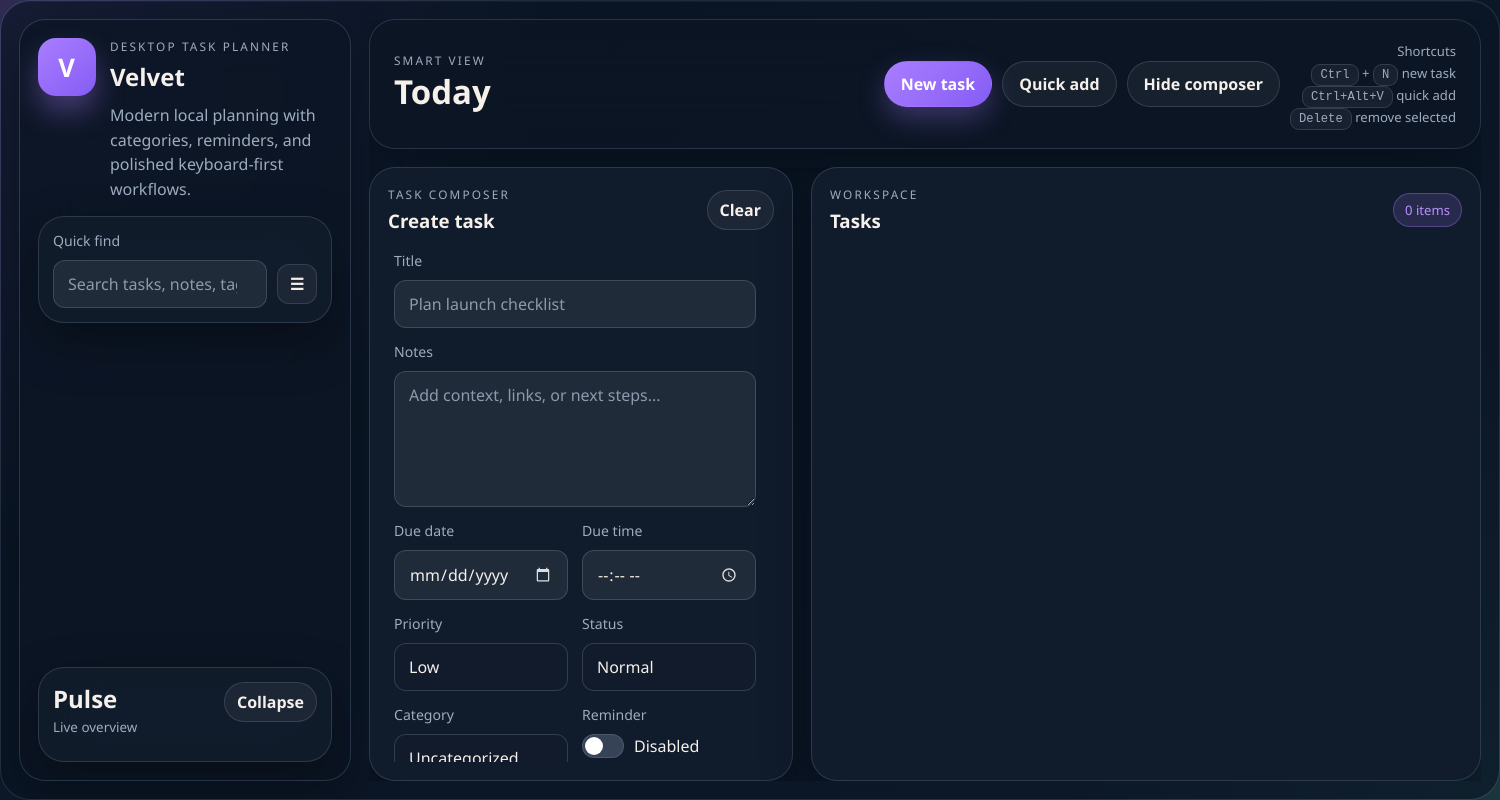
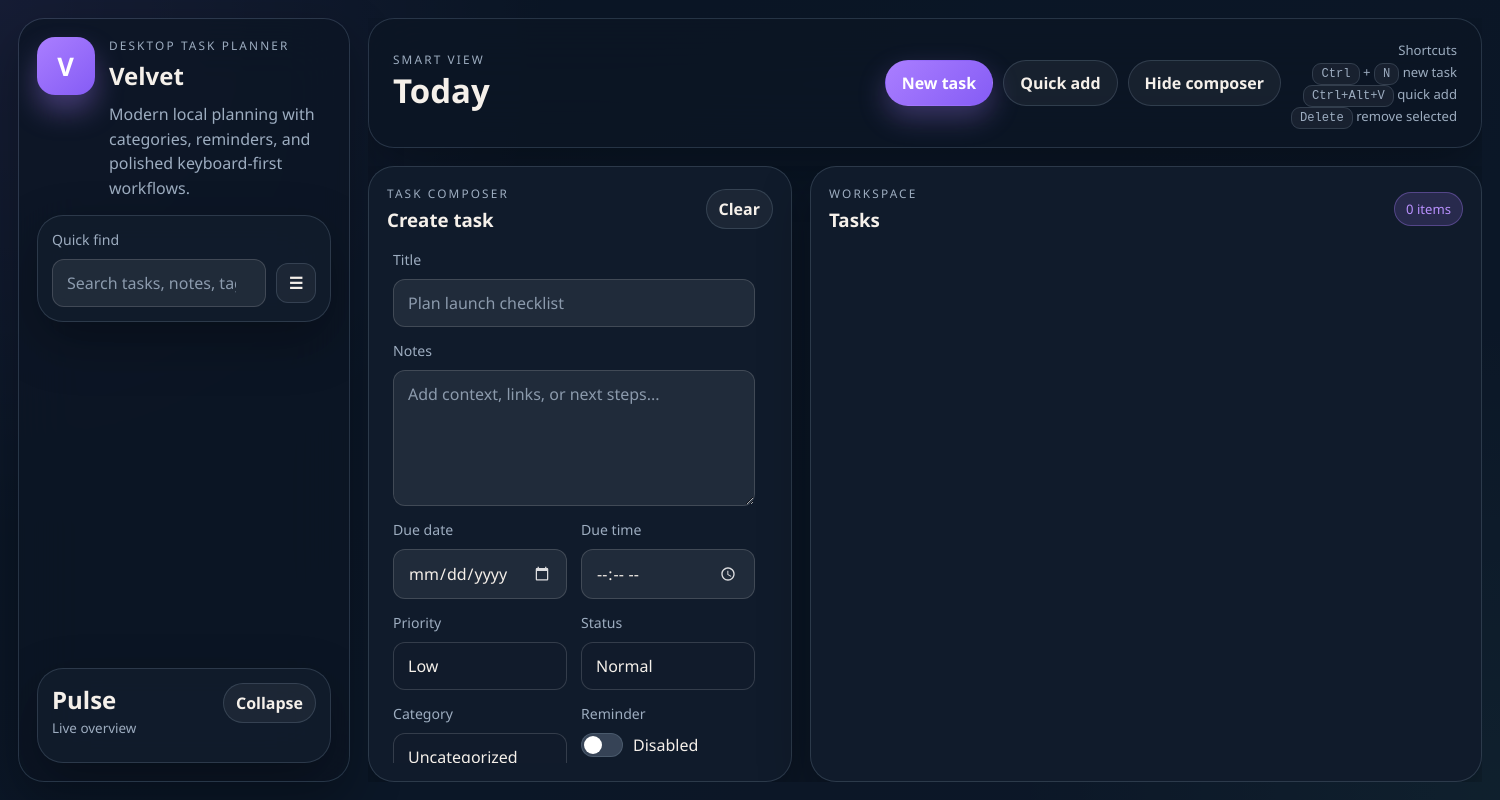
Before and after one commit to NezarAljabary/Velvet, an Electron app: page src/renderer/index.html in a window 1500 px wide. Drawn offline with Linux system fonts and the light colour scheme; no server answers.

Commit message:
regular BackUp

```diff
--- a/src/renderer/styles.css
+++ b/src/renderer/styles.css
@@ -36,11 +36,7 @@ p {
   padding: var(--ds-space-4);
   position: relative;
   isolation: isolate;
-  border-radius: clamp(18px, 2.2vw, 30px);
-  border: 1px solid color-mix(in srgb, var(--ds-border) 74%, transparent);
   background: color-mix(in srgb, var(--ds-bg-top) 68%, transparent);
-  box-shadow: inset 0 1px 0 rgba(255, 255, 255, 0.04);
-  background-clip: padding-box;
   overflow: hidden;
 }
 
```
Also changed, not shown: README.md, 1 other file.
